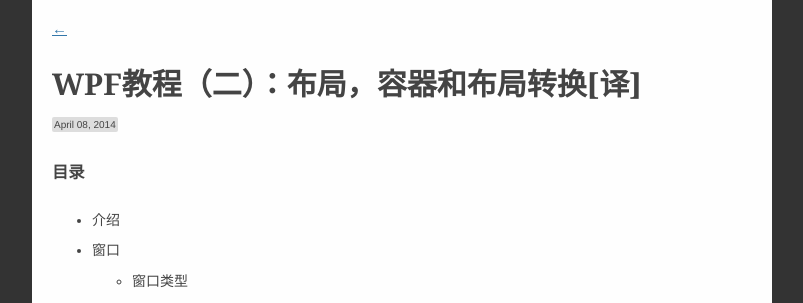
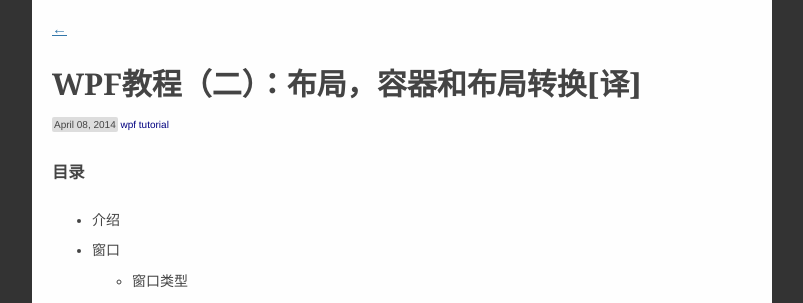
Before and after one commit to osrpt/osrpt.github.com, a Jekyll site: the page built from _posts/2014-04-08-WPF-Tutorial-Layout-Panels-Containers-Layout-Trans.md, in a window 1280 px wide and 900 px high. Shown: the top 303 px of the window, without its empty margins (238-1041 px from the left). Built offline with Jekyll 4.4.1, drawn with Linux system fonts in a browser that asks for light colours; nearby versions of some CDN libraries; Markdown is read by kramdown in place of the engine named in the settings; comment, search, counter and statistics services are not loaded.

Commit message:
add tags

```diff
--- a/_layouts/post.html
+++ b/_layouts/post.html
@@ -15,7 +15,12 @@
         <a href="/">&larr;</a>
     </div>
     <h2 class="title">{{page.title}}</h2>
-    <span class="date">{{ page.date | date: "%B %d, %Y" }}</span>
+    <p>
+        <span class="date">{{ page.date | date: "%B %d, %Y" }}</span>
+        {% for tag in page.tags %}
+            <span class="tag">{{tag}}</span>
+        {% endfor %}
+    </p>
     <div class="content">
         {{ content }}
     </div>
--- a/index.html
+++ b/index.html
@@ -11,7 +11,9 @@
 				<h3><a href="{{ post.url }}">{{ post.title }}</a></h3>
 				<p class="postTime">
 					<span class="date">{{ post.date | date: "%B %d, %Y" }}</span>
-                    {{ post.tags | array_to_sentence_string }}
+                    {% for tag in post.tags %}
+                        <span class="tag">{{tag}}</span>
+                    {% endfor %}
 				</p>
 				<div class="content">
 					{{ post.excerpt  }}
```
